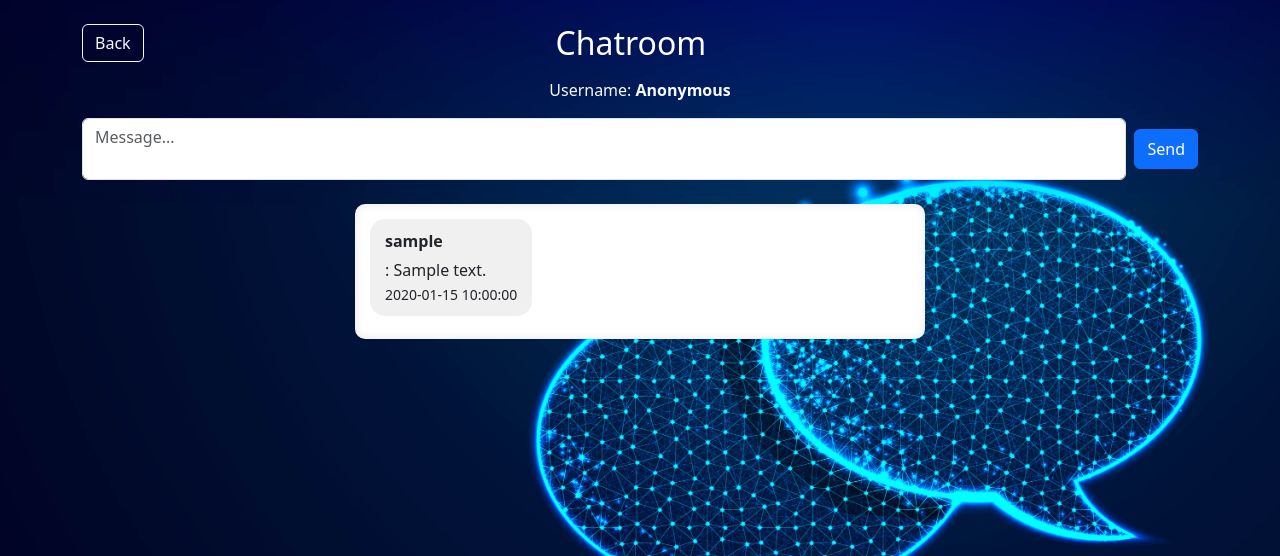
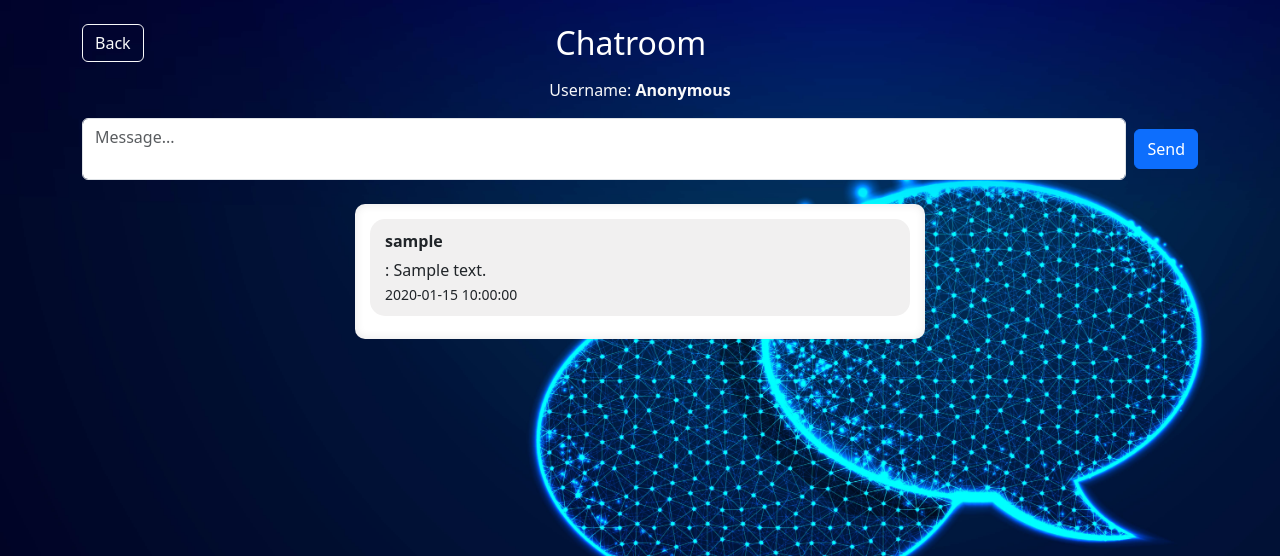
Before and after one commit to GabrielG95/CSE412Final_Project, a Django app: page /chatroom/ in a window 1280 px wide. Shown: the top 556 px of the page. Run offline with Django 4.2, Linux system fonts and the light colour scheme; tables that the repository leaves empty hold one stand-in row (values such as "Sample post").

Commit message:
Fixed some scroll issues

```diff
--- a/messaging_app/chat/static/chat/main.css
+++ b/messaging_app/chat/static/chat/main.css
@@ -108,8 +108,8 @@ a.article-title:hover {
     padding: 10px 15px;
     border-radius: 15px;
     margin-bottom: 10px;
-    display: inline-block;
-    max-width: 75%;
+    display: block;
+    width: 100%;
     word-wrap: break-word;
 }
 
```
